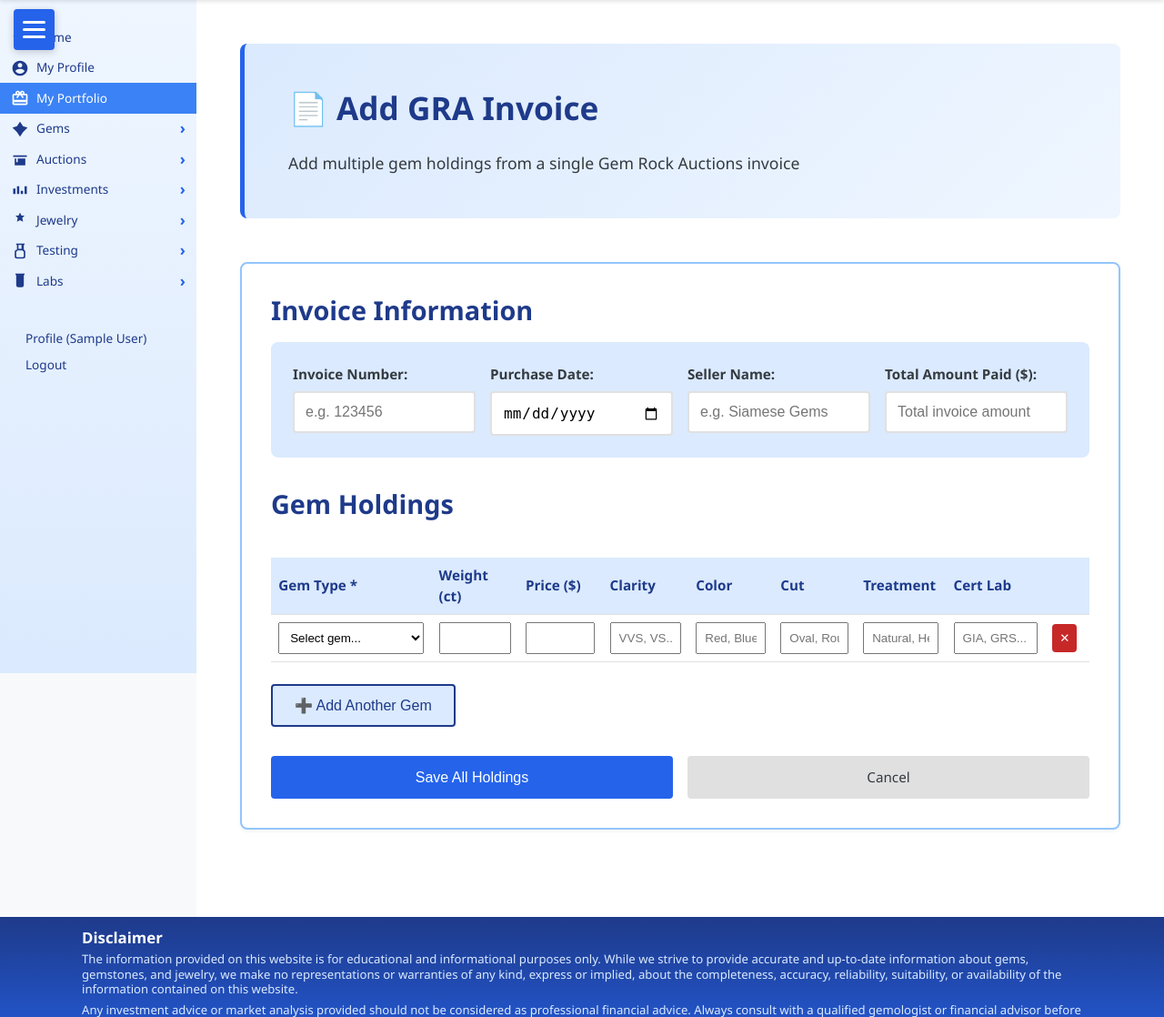
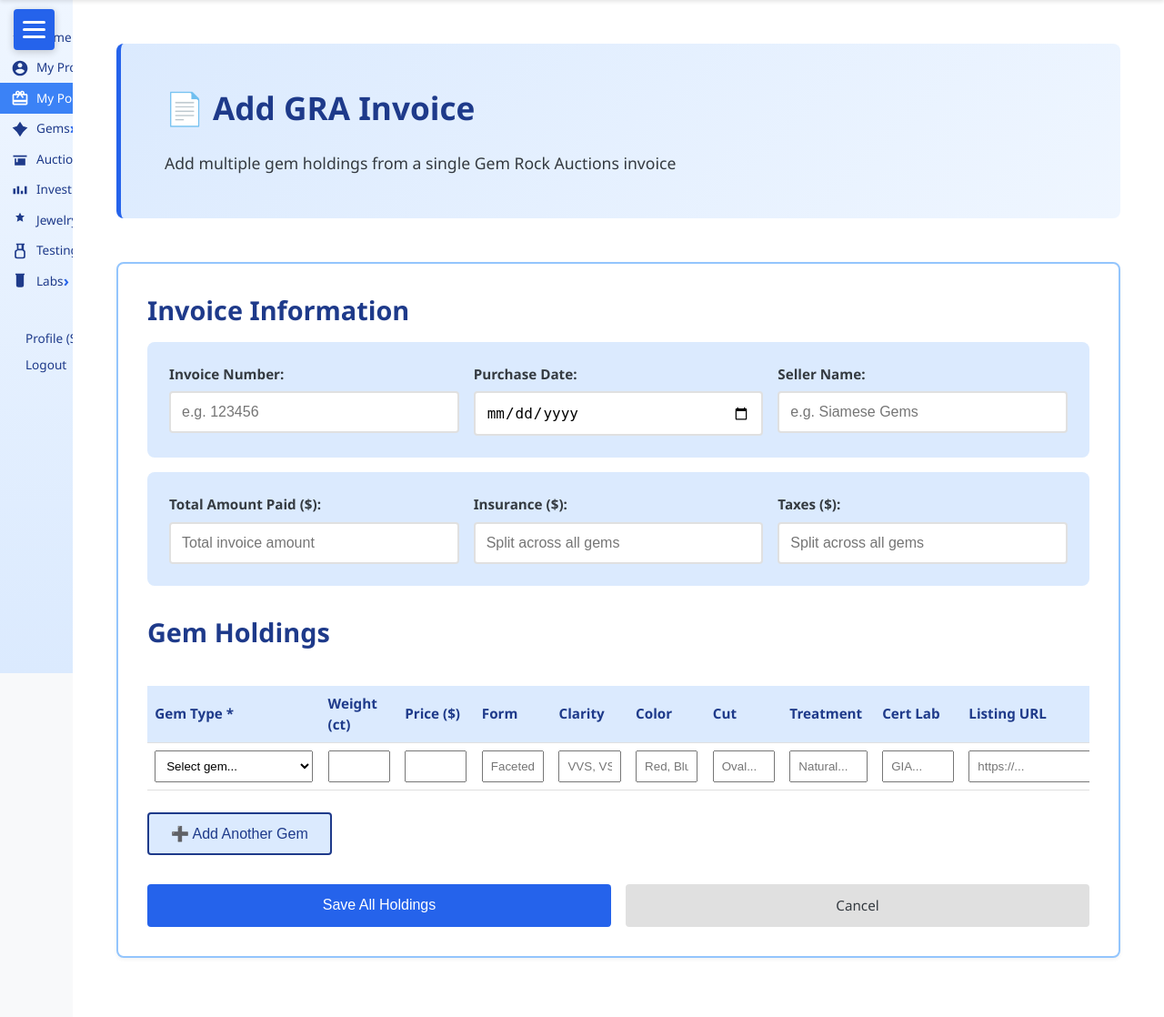
Before and after one commit to BusyStas/gems, a Flask app: page /portfolio/add-gra-invoice in a window 1280 px wide. Shown: the part 60-1178 px from the top of the page at 91% size. Run offline with Flask 3, Linux system fonts and the light colour scheme; the visitor is signed in with stand-in values (Sample User, id 1); data that the repository does not hold is empty.

Commit message:
new fields in the add holding page

```diff
--- a/routes/portfolio.py
+++ b/routes/portfolio.py
@@ -174,6 +174,10 @@ def add_gem():
                 'purchase_date': request.form.get('purchase_date') or None,
                 'purchase_cost': float(request.form.get('purchase_cost')) if request.form.get('purchase_cost') else None,
                 'shipping_cost': float(request.form.get('shipping_cost')) if request.form.get('shipping_cost') else None,
+                'insurance_cost': float(request.form.get('insurance_cost')) if request.form.get('insurance_cost') else None,
+                'taxes_cost': float(request.form.get('taxes_cost')) if request.form.get('taxes_cost') else None,
+                'gem_form': request.form.get('gem_form') or None,
+                'original_listing_url': request.form.get('original_listing_url') or None,
                 'notes': request.form.get('notes') or None,
             }
             # Remove None values
@@ -309,20 +313,33 @@ def add_gra_invoice():
             seller_name = request.form.get('seller_name') or None
             total_amount = request.form.get('total_amount') or None
 
+            # Get header-level costs to split across all holdings
+            header_insurance = float(request.form.get('insurance_cost')) if request.form.get('insurance_cost') else 0
+            header_taxes = float(request.form.get('taxes_cost')) if request.form.get('taxes_cost') else 0
+
             # Get gem rows - form fields are arrays with indices
             gem_type_ids = request.form.getlist('gem_type_id[]')
             weights = request.form.getlist('weight_carats[]')
             prices = request.form.getlist('purchase_cost[]')
+            gem_forms = request.form.getlist('gem_form[]')
             clarities = request.form.getlist('clarity[]')
             colors = request.form.getlist('color[]')
             cuts = request.form.getlist('cut[]')
             treatments = request.form.getlist('treatment[]')
             cert_labs = request.form.getlist('certification_lab[]')
+            listing_urls = request.form.getlist('original_listing_url[]')
 
             if not gem_type_ids:
                 flash('At least one gem is required', 'error')
                 gem_types = api_get_gem_types()
                 return render_template('portfolio/add_gra_invoice.html', gem_types=gem_types)
+
+            # Count valid gem rows for splitting costs
+            valid_gem_count = sum(1 for gid in gem_type_ids if gid)
+
+            # Calculate per-holding split of insurance and taxes (rounded to 2 decimals)
+            insurance_per_holding = round(header_insurance / valid_gem_count, 2) if valid_gem_count > 0 and header_insurance > 0 else None
+            taxes_per_holding = round(header_taxes / valid_gem_count, 2) if valid_gem_count > 0 and header_taxes > 0 else None
 
             created_count = 0
             errors = []
@@ -353,6 +370,10 @@ def add_gra_invoice():
                         'weight_carats': float(weights[i]) if i < len(weights) and weights[i] else None,
                         'purchase_date': purchase_date,
                         'purchase_cost': float(prices[i]) if i < len(prices) and prices[i] else None,
+                        'insurance_cost': insurance_per_holding,
+                        'taxes_cost': taxes_per_holding,
+                        'gem_form': gem_forms[i] if i < len(gem_forms) and gem_forms[i] else None,
+                        'original_listing_url': listing_urls[i] if i < len(listing_urls) and listing_urls[i] else None,
                         'invoice_number': invoice_number,
                         'notes': '; '.join(notes_parts) if notes_parts else None,
                     }
--- a/templates/portfolio/add_gra_invoice.html
+++ b/templates/portfolio/add_gra_invoice.html
@@ -29,7 +29,7 @@
         <form method="POST" action="{{ url_for('portfolio.add_gra_invoice') }}" id="gra-invoice-form">
             <!-- Header Section -->
             <h2 style="margin-bottom: 1rem; color: var(--primary-blue);">Invoice Information</h2>
-            <div style="display: grid; grid-template-columns: repeat(4, 1fr); gap: 1rem; margin-bottom: 2rem; background: var(--soft-blue); padding: 1.5rem; border-radius: 8px;">
+            <div style="display: grid; grid-template-columns: repeat(3, 1fr); gap: 1rem; margin-bottom: 1rem; background: var(--soft-blue); padding: 1.5rem; border-radius: 8px;">
                 <div>
                     <label for="invoice_number" style="display: block; margin-bottom: 0.5rem; font-weight: 600;">Invoice Number:</label>
                     <input type="text" id="invoice_number" name="invoice_number" placeholder="e.g. 123456" style="width: 100%; padding: 0.75rem; border: 2px solid var(--light-gray); border-radius: 4px; font-size: 1rem;">
@@ -42,27 +42,39 @@
                     <label for="seller_name" style="display: block; margin-bottom: 0.5rem; font-weight: 600;">Seller Name:</label>
                     <input type="text" id="seller_name" name="seller_name" placeholder="e.g. Siamese Gems" style="width: 100%; padding: 0.75rem; border: 2px solid var(--light-gray); border-radius: 4px; font-size: 1rem;">
                 </div>
+            </div>
+            <div style="display: grid; grid-template-columns: repeat(3, 1fr); gap: 1rem; margin-bottom: 2rem; background: var(--soft-blue); padding: 1.5rem; border-radius: 8px;">
                 <div>
                     <label for="total_amount" style="display: block; margin-bottom: 0.5rem; font-weight: 600;">Total Amount Paid ($):</label>
                     <input type="number" id="total_amount" name="total_amount" step="0.01" min="0" placeholder="Total invoice amount" style="width: 100%; padding: 0.75rem; border: 2px solid var(--light-gray); border-radius: 4px; font-size: 1rem;">
+                </div>
+                <div>
+                    <label for="insurance_cost" style="display: block; margin-bottom: 0.5rem; font-weight: 600;">Insurance ($):</label>
+                    <input type="number" id="insurance_cost" name="insurance_cost" step="0.01" min="0" placeholder="Split across all gems" style="width: 100%; padding: 0.75rem; border: 2px solid var(--light-gray); border-radius: 4px; font-size: 1rem;">
+                </div>
+                <div>
+                    <label for="taxes_cost" style="display: block; margin-bottom: 0.5rem; font-weight: 600;">Taxes ($):</label>
+                    <input type="number" id="taxes_cost" name="taxes_cost" step="0.01" min="0" placeholder="Split across all gems" style="width: 100%; padding: 0.75rem; border: 2px solid var(--light-gray); border-radius: 4px; font-size: 1rem;">
                 </div>
             </div>
 
             <!-- Gem Holdings Table -->
             <h2 style="margin-bottom: 1rem; color: var(--primary-blue);">Gem Holdings</h2>
             <div style="overflow-x: auto;">
-                <table class="data-table" id="gems-table" style="width: 100%; min-width: 900px;">
+                <table class="data-table" id="gems-table" style="width: 100%; min-width: 1100px;">
                     <thead>
                         <tr>
-                            <th style="width: 200px;">Gem Type *</th>
-                            <th style="width: 100px;">Weight (ct)</th>
-                            <th style="width: 100px;">Price ($)</th>
-                            <th style="width: 100px;">Clarity</th>
-                            <th style="width: 100px;">Color</th>
-                            <th style="width: 100px;">Cut</th>
-                            <th style="width: 100px;">Treatment</th>
-                            <th style="width: 120px;">Cert Lab</th>
-                            <th style="width: 50px;"></th>
+                            <th style="width: 180px;">Gem Type *</th>
+                            <th style="width: 80px;">Weight (ct)</th>
+                            <th style="width: 80px;">Price ($)</th>
+                            <th style="width: 80px;">Form</th>
+                            <th style="width: 80px;">Clarity</th>
+                            <th style="width: 80px;">Color</th>
+                            <th style="width: 80px;">Cut</th>
+                            <th style="width: 90px;">Treatment</th>
+                            <th style="width: 90px;">Cert Lab</th>
+                            <th style="width: 150px;">Listing URL</th>
+                            <th style="width: 40px;"></th>
                         </tr>
                     </thead>
                     <tbody id="gems-tbody">
@@ -77,11 +89,13 @@
                             </td>
                             <td><input type="number" name="weight_carats[]" step="0.01" min="0" style="width: 100%; padding: 0.5rem;"></td>
                             <td><input type="number" name="purchase_cost[]" step="0.01" min="0" style="width: 100%; padding: 0.5rem;"></td>
+                            <td><input type="text" name="gem_form[]" placeholder="Faceted..." style="width: 100%; padding: 0.5rem;"></td>
                             <td><input type="text" name="clarity[]" placeholder="VVS, VS..." style="width: 100%; padding: 0.5rem;"></td>
                             <td><input type="text" name="color[]" placeholder="Red, Blue..." style="width: 100%; padding: 0.5rem;"></td>
-                            <td><input type="text" name="cut[]" placeholder="Oval, Round..." style="width: 100%; padding: 0.5rem;"></td>
-                            <td><input type="text" name="treatment[]" placeholder="Natural, Heated..." style="width: 100%; padding: 0.5rem;"></td>
-                            <td><input type="text" name="certification_lab[]" placeholder="GIA, GRS..." style="width: 100%; padding: 0.5rem;"></td>
+                            <td><input type="text" name="cut[]" placeholder="Oval..." style="width: 100%; padding: 0.5rem;"></td>
+                            <td><input type="text" name="treatment[]" placeholder="Natural..." style="width: 100%; padding: 0.5rem;"></td>
+                            <td><input type="text" name="certification_lab[]" placeholder="GIA..." style="width: 100%; padding: 0.5rem;"></td>
+                            <td><input type="url" name="original_listing_url[]" placeholder="https://..." style="width: 100%; padding: 0.5rem;"></td>
                             <td><button type="button" class="remove-row-btn" onclick="removeRow(this)" style="background: #c62828; color: white; border: none; padding: 0.5rem; border-radius: 4px; cursor: pointer;">✕</button></td>
                         </tr>
                     </tbody>
@@ -116,11 +130,13 @@ document.getElementById('add-gem-btn').addEventListener('click', function() {
         <td><select name="gem_type_id[]" required class="gem-select" style="width: 100%; padding: 0.5rem;">${gemTypesOptions}</select></td>
         <td><input type="number" name="weight_carats[]" step="0.01" min="0" style="width: 100%; padding: 0.5rem;"></td>
         <td><input type="number" name="purchase_cost[]" step="0.01" min="0" style="width: 100%; padding: 0.5rem;"></td>
+        <td><input type="text" name="gem_form[]" placeholder="Faceted..." style="width: 100%; padding: 0.5rem;"></td>
         <td><input type="text" name="clarity[]" placeholder="VVS, VS..." style="width: 100%; padding: 0.5rem;"></td>
         <td><input type="text" name="color[]" placeholder="Red, Blue..." style="width: 100%; padding: 0.5rem;"></td>
-        <td><input type="text" name="cut[]" placeholder="Oval, Round..." style="width: 100%; padding: 0.5rem;"></td>
-        <td><input type="text" name="treatment[]" placeholder="Natural, Heated..." style="width: 100%; padding: 0.5rem;"></td>
-        <td><input type="text" name="certification_lab[]" placeholder="GIA, GRS..." style="width: 100%; padding: 0.5rem;"></td>
+        <td><input type="text" name="cut[]" placeholder="Oval..." style="width: 100%; padding: 0.5rem;"></td>
+        <td><input type="text" name="treatment[]" placeholder="Natural..." style="width: 100%; padding: 0.5rem;"></td>
+        <td><input type="text" name="certification_lab[]" placeholder="GIA..." style="width: 100%; padding: 0.5rem;"></td>
+        <td><input type="url" name="original_listing_url[]" placeholder="https://..." style="width: 100%; padding: 0.5rem;"></td>
         <td><button type="button" class="remove-row-btn" onclick="removeRow(this)" style="background: #c62828; color: white; border: none; padding: 0.5rem; border-radius: 4px; cursor: pointer;">✕</button></td>
     `;
     tbody.appendChild(newRow);
```
Also changed, not shown: templates/portfolio/add.html (+24 -5 lines).
